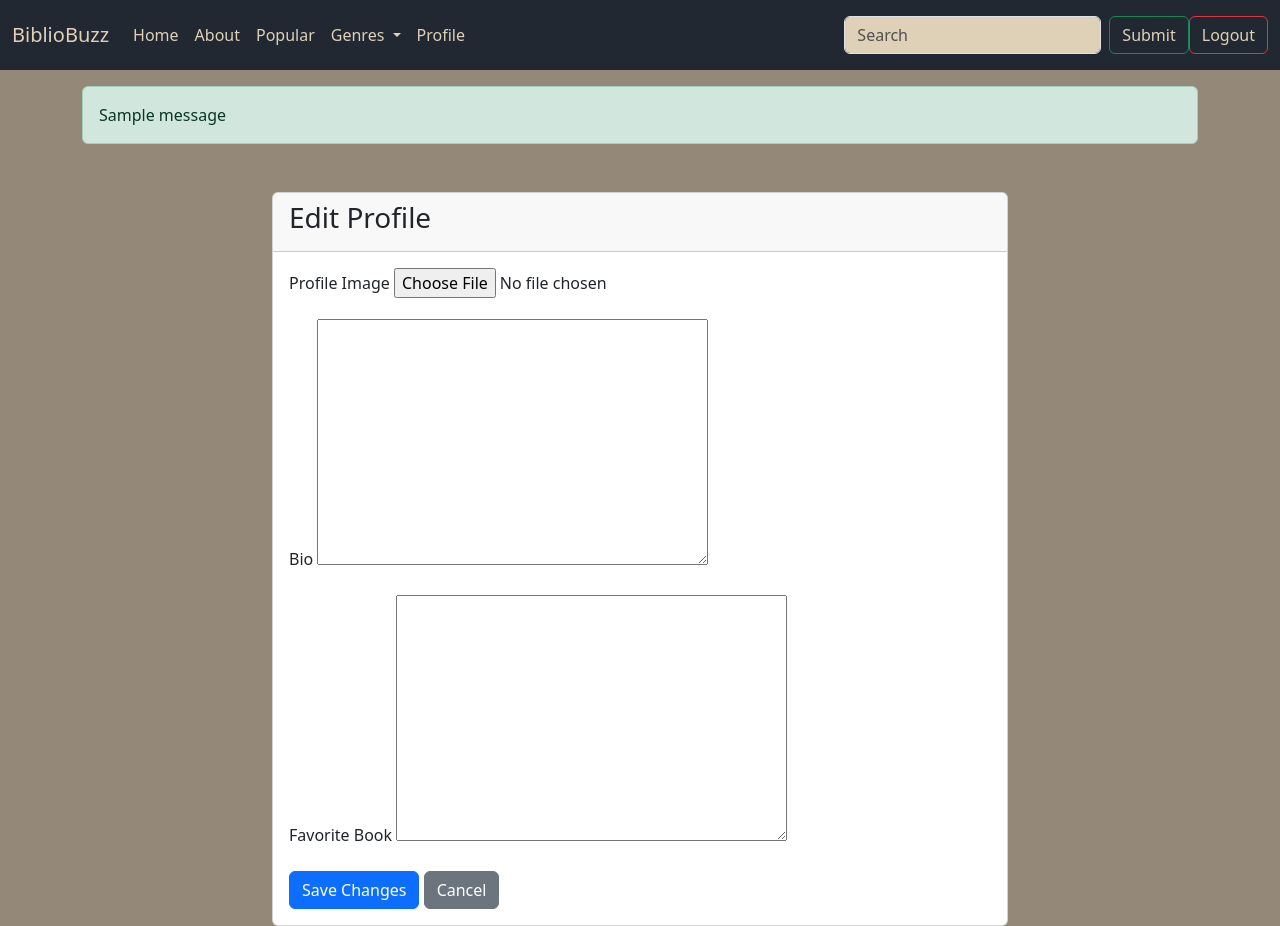
After one commit to Surja11/BiblioBuzz, a Django app: page /editProfile/1/ in a window 1280 px wide. The commit adds this page. Run offline with Django 5.2, Linux system fonts and the light colour scheme; a user stored in the database is signed in; tables that the repository leaves empty hold one stand-in row (values such as "Sample post"); one stand-in notice (Sample message) is shown.

Commit message:
Made template for editing profile

```diff
--- a/review/forms.py
+++ b/review/forms.py
@@ -23,3 +23,14 @@ class RegistrationForm(forms.ModelForm):
       email = self.cleaned_data.get('email')
       if User.objects.filter(email = email).exists():
         raise forms.ValidationError("A user with this email already exists")
+
+
+
+class ProfileForm(forms.ModelForm):
+  class Meta:
+    model = Profile
+    fields = ["image","bio","favorite_book"]
+
+  def __init__(self, *args, **kwargs):
+    super().__init__(*args, **kwargs)
+    self.fields['image'].widget.attrs.update({'class':'form-control-file'})
--- a/review/models.py
+++ b/review/models.py
@@ -74,6 +74,8 @@ class Book(models.Model):
   short_description = models.TextField()
   book_img = models.ImageField(upload_to="media/review/images")
 
+  def __str__(self):
+    return self.book_name
 
 class Review(models.Model):
   book = models.ForeignKey(Book, on_delete=models.CASCADE, related_name = "reviews")
--- a/review/urls.py
+++ b/review/urls.py
@@ -11,6 +11,7 @@ urlpatterns = [
   path('like/<int:review_id>/',views.like_review, name = "like_review"),
   path('comment/<int:review_id>/',views.review_comment,name="review_comment"),
   path("comments/<int:review_id>/", views.get_comments,name = "get_comments"),
-  path('profile/<int:profile_id>/', views.profile, name="profile")
+  path('profile/<int:profile_id>/', views.profile, name="profile"),
+  path('editProfile/<int:profile_id>/', views.editProfile, name = "editProfile")
   # path('searchResults/',views.searchResults, name="searchResults")
 ]
--- a/review/views.py
+++ b/review/views.py
@@ -163,5 +163,22 @@ def profile(request, profile_id):
   except Profile.DoesNotExist:
     user = User.objects.get(id = profile_id)
     profile = Profile.objects.create(user = user)
-  review = Review.objects.filter(id = profile_id)
-  return render(request, "review/profile.html",{'profile':profile,'review': review})
+  review = Review.objects.filter(user = profile.user).order_by('-created_at')
+  return render(request, "review/profile.html",{'profile':profile,'reviews': review})
+
+def editProfile(request, profile_id):
+  profile = Profile.objects.get(user_id = profile_id)
+  if request.user != profile.user:
+        messages.error(request, "You can't edit this profile.")
+        return redirect('profile')
+
+  if request.method == "POST":
+    profileForm = ProfileForm(request.POST, request.FILES)
+    if profileForm.is_valid():
+      profileInfo = profileForm.save(commit = False)
+      print('saved')
+      profileInfo.user = request.user
+      profileInfo.save()
+      return redirect('profile', profile_id = profile_id)
+  profileForm = ProfileForm()
+  return render(request,'review/editProfile.html',{'form': profileForm,'profile': profile})
--- a/templates/base.html
+++ b/templates/base.html
@@ -1,3 +1,5 @@
+{%load static%}
+
 <!DOCTYPE html>
 <html lang="en">
 <head>
@@ -6,7 +8,7 @@
 
   <title>{% block title%}BiblioBuzz{% endblock title%}</title>
   <link href="https://cdn.jsdelivr.net/npm/bootstrap@5.3.6/dist/css/bootstrap.min.css" rel="stylesheet" integrity="sha384-4Q6Gf2aSP4eDXB8Miphtr37CMZZQ5oXLH2yaXMJ2w8e2ZtHTl7GptT4jmndRuHDT" crossorigin="anonymous">
-  <link rel="stylesheet" href="../static/review/css/styles.css">
+
 </head>
 <body style ="background-color: #948979;color: white;">
 <nav class="navbar navbar-expand-lg " style = " background-color:#222831; color: #DFD0B8;">
@@ -41,7 +43,7 @@
           </ul>
 {%if user.is_authenticated%}
           <li class="nav-item">
-          <a class="nav-link" style="color: #DFD0B8;"href="#">Profile</a>
+          <a class="nav-link" style="color: #DFD0B8;"href="{%url 'profile' user.id%}">Profile</a>
         </li>
         {%endif%}
 
--- /dev/null
+++ b/templates/review/editProfile.html
@@ -0,0 +1,65 @@
+{% extends "base.html" %}
+{% block title %}Edit Profile - {{ profile.user.username }}{% endblock %}
+
+{% block body %}
+<div class="container">
+    <!-- Display messages -->
+    {% if messages %}
+    <div class="mt-3">
+        {% for message in messages %}
+        <div class="alert alert-{{ message.tags }}">{{ message }}</div>
+        {% endfor %}
+    </div>
+    {% endif %}
+
+    <div class="row justify-content-center mt-5">
+        <div class="col-md-8">
+            <div class="card">
+                <div class="card-header">
+                    <h3>Edit Profile</h3>
+                </div>
+                <div class="card-body">
+                    <!-- Add enctype for file uploads -->
+                    <form method="post" enctype="multipart/form-data">
+                        {% csrf_token %}
+
+                        <!-- Render form fields manually for better control -->
+                        <div class="mb-3">
+                            <label for="id_image" class="form-label">Profile Image</label>
+                            {{ form.image }}
+                            {% if form.image.errors %}
+                                <div class="invalid-feedback d-block">
+                                    {{ form.image.errors }}
+                                </div>
+                            {% endif %}
+                        </div>
+
+                        <div class="mb-3">
+                            <label for="id_bio" class="form-label">Bio</label>
+                            {{ form.bio }}
+                            {% if form.bio.errors %}
+                                <div class="invalid-feedback d-block">
+                                    {{ form.bio.errors }}
+                                </div>
+                            {% endif %}
+                        </div>
+
+                        <div class="mb-3">
+                            <label for="id_favorite_book" class="form-label">Favorite Book</label>
+                            {{ form.favorite_book }}
+                            {% if form.favorite_book.errors %}
+                                <div class="invalid-feedback d-block">
+                                    {{ form.favorite_book.errors }}
+                                </div>
+                            {% endif %}
+                        </div>
+
+                        <button type="submit" class="btn btn-primary">Save Changes</button>
+                        <a href="{% url 'profile' profile.user_id%}" class="btn btn-secondary">Cancel</a>
+                    </form>
+                </div>
+            </div>
+        </div>
+    </div>
+</div>
+{% endblock %}
```
Also changed, not shown: templates/review/profile.html (+4 -3 lines), media/media/review/images/candidat3.jpg (added), media/media/review/images/candidat3_IYKW6Yf.jpg (added), media/media/review/images/candidat3_Sbr6RNQ.jpg (added), media/media/review/images/candidat3_TfuNWnA.jpg (added), media/media/review/images/candidate4.jpg (added).
